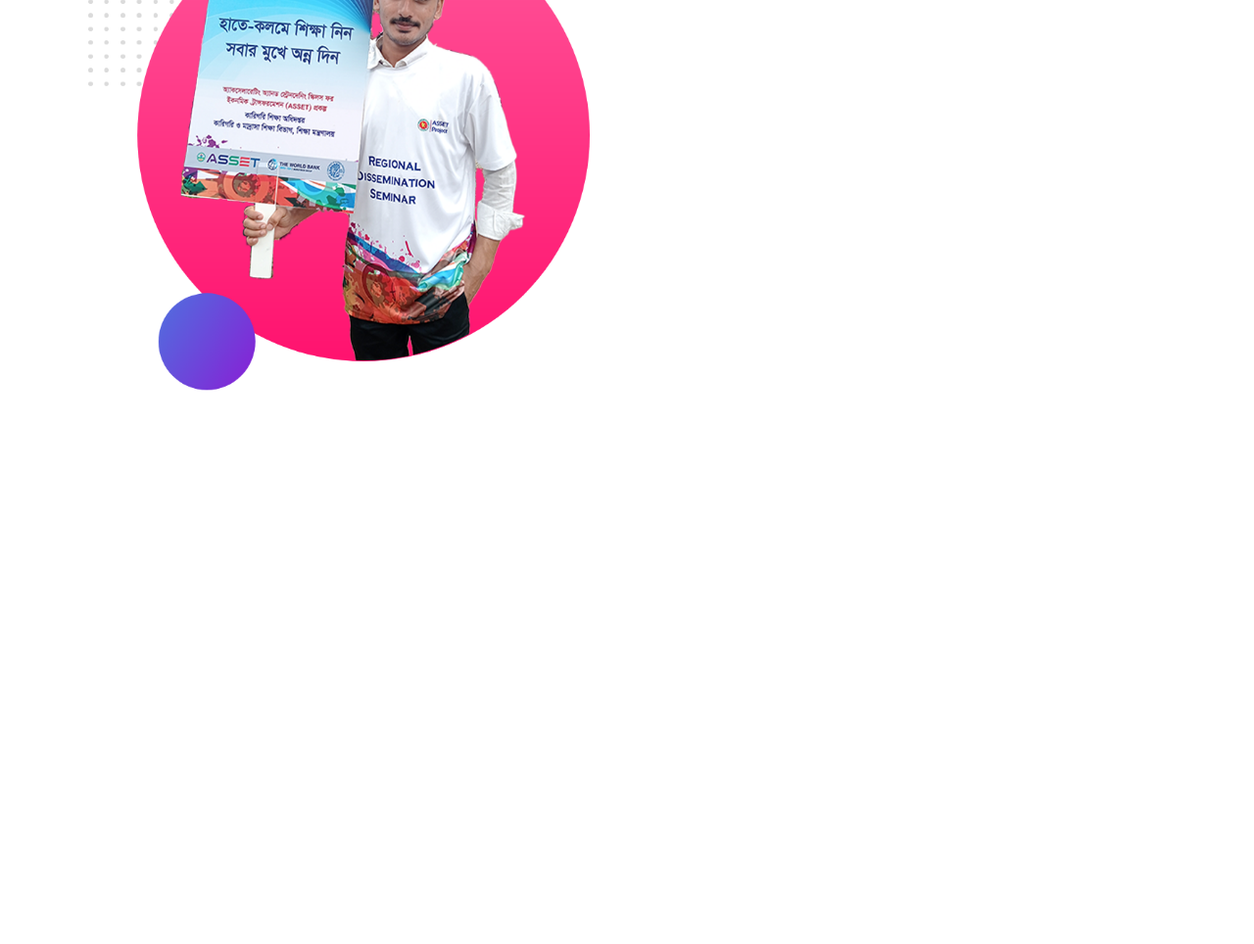
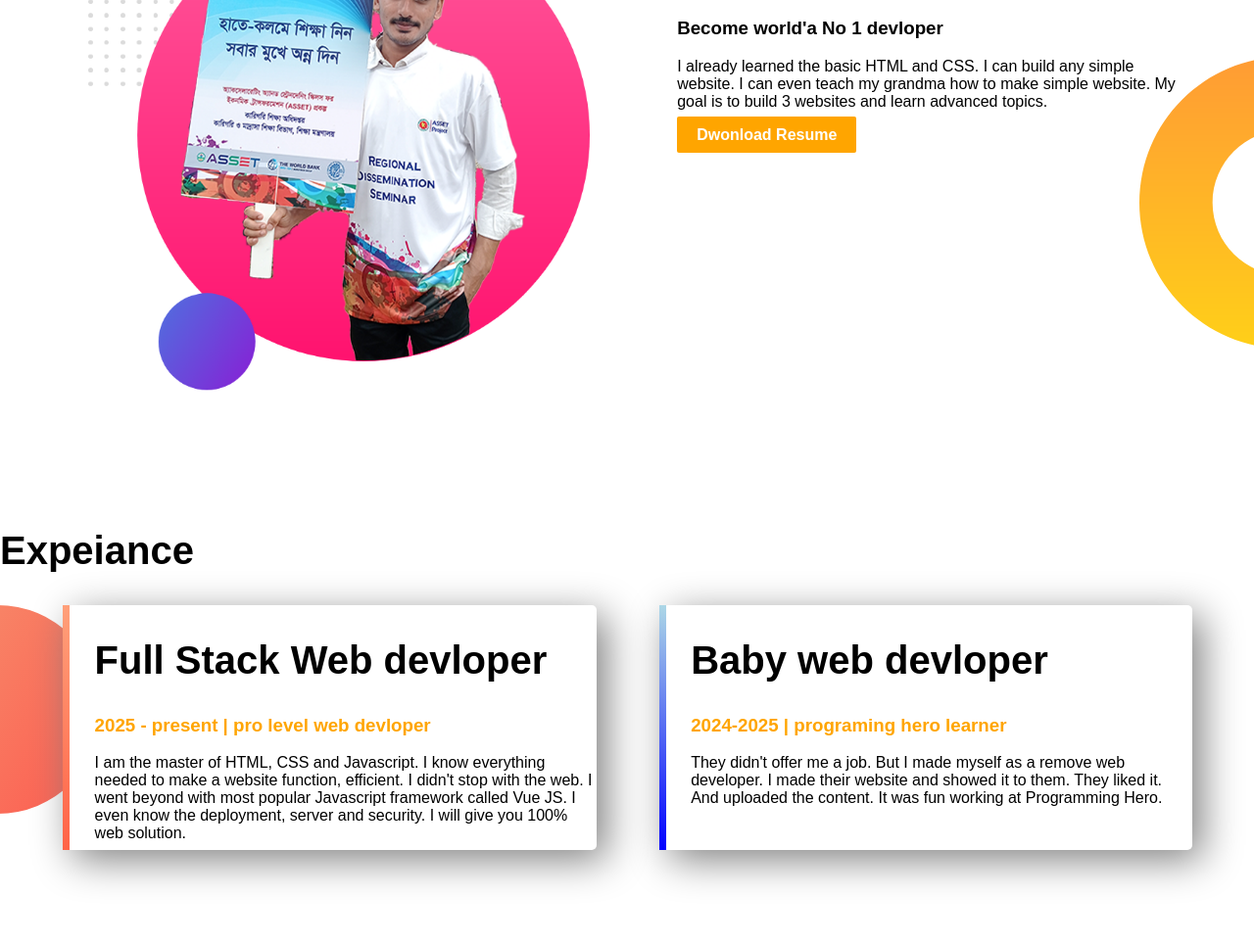
Before and after one commit to mohadeb12/web-portfolio, a plain HTML site: page index.html in a window 1280 px wide. Shown: the part 693-1657 px from the top of the page at 98% size. Before the commit the page ends 1200 px from the top, so only its background shows below. Drawn offline with Linux system fonts and the light colour scheme; a web font is replaced by a local one.

Commit message:
My first ever website

```diff
--- a/index.html
+++ b/index.html
@@ -28,10 +28,41 @@
         </div>
         <div class="paragraph">
             <p>
-
+            <h2>Big dream</h2>
+            <h3>Become world'a No 1 devloper</h3>
+            <p>
+                I already learned the basic HTML and CSS. I can build any simple website. I can even teach my grandma
+                how to make simple website. My goal is to build 3 websites and learn advanced topics.
+            </p>
+            <a class="link" target="_blank" href="https://www.facebook.com/mohadeb.pal.186">Dwonload Resume</a>
             </p>
         </div>
     </section>
+    <div>
+        <h2>Expeiance</h2>
+    </div>
+
+
+    <section class="expriance-area">
+        <div id="full-stack" class="paragraph single-experience">
+            <h2>Full Stack Web devloper</h2>
+            <h3 class="name-highlight">2025 - present | pro level web devloper</h3>
+            <p>I am the master of HTML, CSS and Javascript. I know everything needed to make a website function,
+                efficient. I didn't stop with the web. I went beyond with most popular Javascript framework called Vue
+                JS. I even know the deployment, server and security. I will give you 100% web solution.</p>
+        </div>
+        <div id="full-stack1" class="paragraph single-experience">
+            <h2>Baby web devloper</h2>
+            <h3 class="name-highlight">2024-2025 | programing hero learner</h3>
+            <p>They didn't offer me a job. But I made myself as a remove web developer. I made their website and showed
+                it to them. They liked it. And uploaded the content. It was fun working at Programming Hero.</p>
+        </div>
+    </section>
+    <footer>
+        <p class="footer">
+            @ Mohadeb Chandra 2024, a programming hero initiactive.
+        </p>
+    </footer>
 </body>
 
 </html>
--- a/style.css
+++ b/style.css
@@ -5,6 +5,9 @@ body {
 
 h1 {
     font-size: 50px;
+}
+h2{
+    font-size: 40px;
 }
 
 .name-highlight {
@@ -41,3 +44,36 @@ section {
     border-radius: 2px;
     font-weight: 700;
 }
+.dream-area{
+    background-image: url(images/dream-bg.png);
+    background-repeat: no-repeat;
+    background-position:right ;
+}
+.single-experience{
+    box-shadow: 10px 10px 40px gray
+
+}
+.single-experience{
+    height: 50%;
+    border-radius: 5px;
+
+}
+.expriance-area{
+    background-image: url(images/exp-bg.png);
+    background-repeat: no-repeat;
+
+}
+#full-stack{
+    border-left: 7px solid;
+    border-image: linear-gradient(180deg, lightSalmon,tomato);
+    border-image-slice: 1;
+    background-color: white;
+}
+#full-stack1{
+    border-left: 7px solid;
+    border-image: linear-gradient(180deg, lightBlue,blue);
+    border-image-slice: 1;
+}
+.footer{
+    text-align: center;
+}
```
